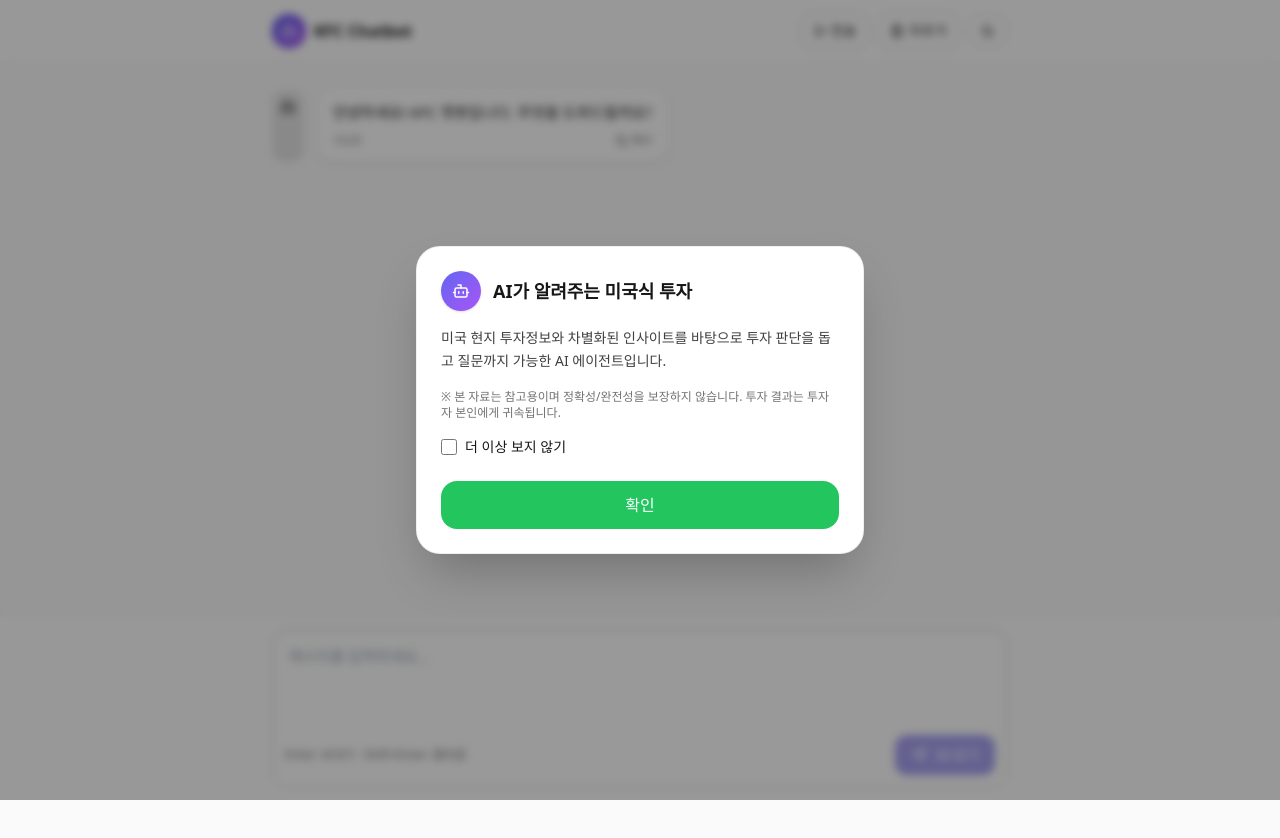
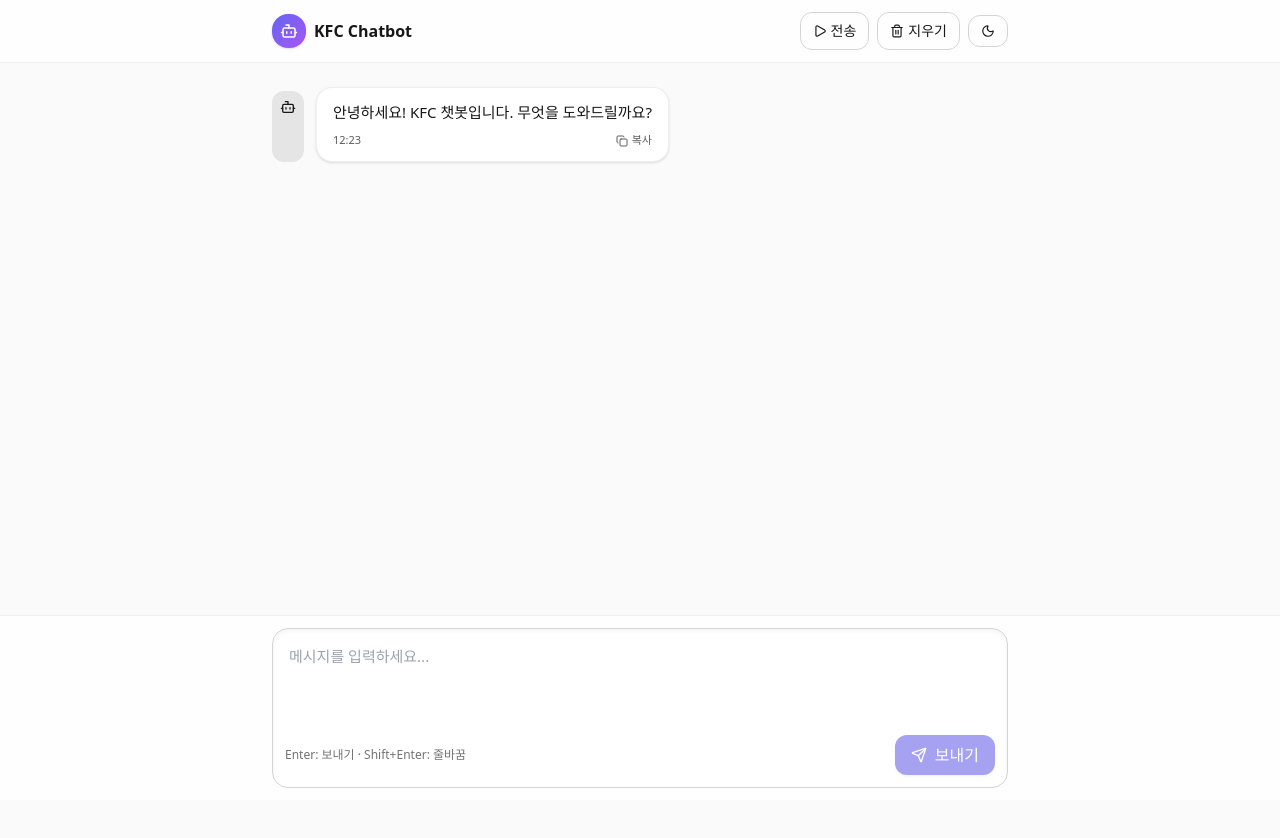
Before and after one commit to FSI-AI-Challenge/frontend, a React (Vite) app: page / in a window 1280 px wide. Built offline with nearby package versions, Linux system fonts and the light colour scheme.

Commit message:
[fix] modal 제거

```diff
--- a/src/App.jsx
+++ b/src/App.jsx
@@ -17,8 +17,6 @@
   const [dark, setDark] = useState(() =>
     typeof window !== "undefined" ? document.documentElement.classList.contains("dark") : false
   );
-  const [showIntro, setShowIntro] = useState(false);
-  const [dontShowAgain, setDontShowAgain] = useState(false);
 
   const listRef = useRef(null);
   const controllerRef = useRef(null);
@@ -47,11 +45,6 @@
     if (dark) document.documentElement.classList.add("dark");
     else document.documentElement.classList.remove("dark");
   }, [dark]);
-
-  useEffect(() => {
-    const hide = typeof window !== "undefined" && localStorage.getItem("hideIntro") === "1";
-    setShowIntro(!hide);
-  }, []);
 
   async function handleSend() {
     const text = input.trim();
@@ -146,15 +139,6 @@
 
   return (
     <div className="min-h-screen bg-neutral-50 text-neutral-900 dark:bg-neutral-900 dark:text-neutral-100">
-      <IntroModal
-        open={showIntro}
-        dontShowAgain={dontShowAgain}
-        setDontShowAgain={setDontShowAgain}
-        onConfirm={() => {
-          if (dontShowAgain) localStorage.setItem("hideIntro", "1");
-          setShowIntro(false);
-        }}
-      />
       {/* Header */}
       <header className="sticky top-0 z-10 border-b border-neutral-200/60 dark:border-neutral-800/60 backdrop-blur bg-white/70 dark:bg-neutral-900/60">
         <div className="max-w-3xl mx-auto px-4 py-3 flex items-center justify-between">
@@ -351,65 +335,6 @@
   }
 }
 
-function IntroModal({ open, onConfirm, dontShowAgain, setDontShowAgain }) {
-  return (
-    <AnimatePresence>
-      {open && (
-        <motion.div
-          initial={{ opacity: 0 }} animate={{ opacity: 1 }} exit={{ opacity: 0 }}
-          className="fixed inset-0 z-50 flex items-end sm:items-center justify-center"
-        >
-          <div className="absolute inset-0 bg-black/40 backdrop-blur-sm" />
-          <motion.div
-            initial={{ y: 40, opacity: 0, scale: 0.98 }}
-            animate={{ y: 0, opacity: 1, scale: 1 }}
-            exit={{ y: 20, opacity: 0 }}
-            transition={{ duration: 0.2 }}
-            className="relative w-full sm:max-w-md mx-2 sm:mx-0 rounded-3xl bg-white dark:bg-neutral-900 shadow-2xl border border-neutral-200/60 dark:border-neutral-800/60"
-            role="dialog" aria-modal="true"
-          >
-            <div className="p-6 space-y-4">
-              <div className="flex items-center gap-3">
-                <div className="w-10 h-10 rounded-full bg-gradient-to-br from-indigo-500 to-purple-500 text-white grid place-items-center shadow">
-                  <Bot size={18} />
-                </div>
-                <h2 className="text-lg font-semibold">AI가 알려주는 미국식 투자</h2>
-              </div>
-
-              <p className="text-sm leading-relaxed text-neutral-700 dark:text-neutral-300">
-                미국 현지 투자정보와 차별화된 인사이트를 바탕으로 투자 판단을 돕고 질문까지 가능한 AI 에이전트입니다.
-              </p>
-
-              <p className="text-xs text-neutral-500 dark:text-neutral-400">
-                ※ 본 자료는 참고용이며 정확성/완전성을 보장하지 않습니다. 투자 결과는 투자자 본인에게 귀속됩니다.
-              </p>
-
-              <label className="flex items-center gap-2 text-sm select-none">
-                <input
-                  type="checkbox"
-                  className="size-4 rounded border-neutral-300 dark:border-neutral-700"
-                  checked={dontShowAgain}
-                  onChange={(e) => setDontShowAgain(e.target.checked)}
-                />
-                더 이상 보지 않기
-              </label>
-
-              <div className="pt-2">
-                <button
-                  onClick={onConfirm}
-                  className="w-full rounded-2xl px-4 py-3 bg-green-500 text-white hover:bg-green-600 focus:outline-none focus:ring-2 focus:ring-green-400"
-                >
-                  확인
-                </button>
-              </div>
-            </div>
-          </motion.div>
-        </motion.div>
-      )}
-    </AnimatePresence>
-  );
-}
-
 function BackgroundProgressInline({ steps }) {
   // idle 제외 → 진행될수록 한 줄씩 늘어남
   const shown = (steps || []).filter((s) => s.state !== "idle");
```
